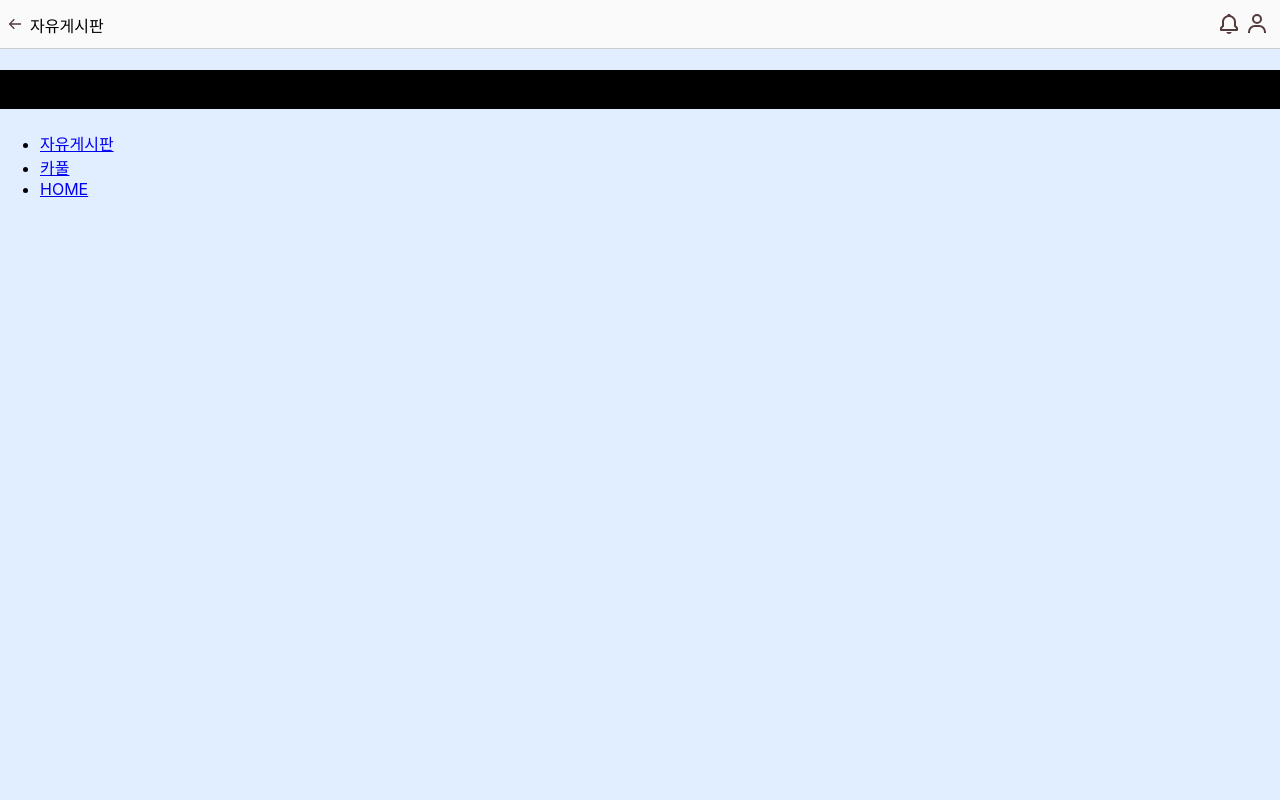
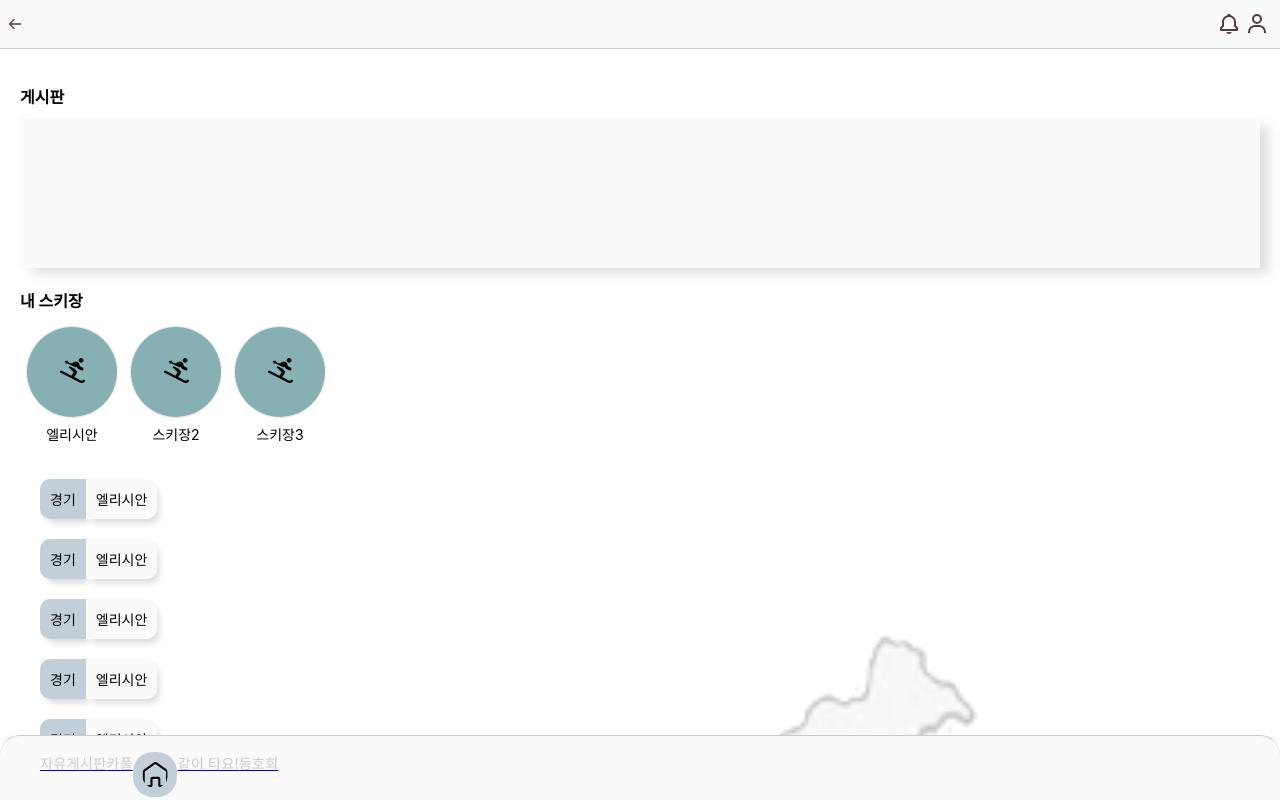
Before and after one commit to syj0396/ski-app-front, a React (Create React App) app: page / in a window 1280 px wide. Built offline with nearby package versions, Linux system fonts and the light colour scheme.

Commit message:
main page 진행

```diff
--- a/db.json
+++ b/db.json
@@ -0,0 +1,18 @@
+{
+    "board": [
+        {
+            "resort": "엘리시안",
+            "board_type": "자유게시판",
+            "title": "지금 사람 많나요?",
+            "username": "예진",
+            "date": "2022-10-18"
+        },
+        {
+            "resort": "엘리시안",
+            "board_type": "자유게시판",
+            "title": "힘들다 헥헥",
+            "username": "유저",
+            "date": "2022-10-18"
+        }
+    ]
+}
--- a/package.json
+++ b/package.json
@@ -7,7 +7,9 @@
     "@testing-library/react": "^13.4.0",
     "@testing-library/user-event": "^13.5.0",
     "axios": "^1.1.3",
+    "bootstrap": "^5.2.2",
     "react": "^18.2.0",
+    "react-bootstrap": "^2.5.0",
     "react-dom": "^18.2.0",
     "react-icons": "^4.4.0",
     "react-redux": "^8.0.4",
--- a/src/components/NavBar.js
+++ b/src/components/NavBar.js
@@ -1,5 +1,7 @@
 import React from 'react'
 import { Link } from 'react-router-dom'
+import styled from 'styled-components'
+import {GrHomeRounded} from 'react-icons/gr'
 
 export function NavBar() {
     const Menus = [
@@ -10,8 +12,8 @@ export function NavBar() {
         { name: "동호회", dis: "" }
     ]
   return (
-    <div>
-        <ul>
+    <Container>
+        <UL>
             {/* {
                 Menus.map((menu,i) => (
                     <li key={i}>
@@ -19,22 +21,58 @@ export function NavBar() {
                     </li>
                 ))
             } */}
-            <li>
+
             <Link to="/board">
-                    자유게시판
+                <NavList>자유게시판</NavList>
             </Link>
-            </li>
-            <li>
             <Link to="/board">
-                    카풀
+                <NavList>카풀</NavList>
             </Link>
-            </li>
-            <li>
             <Link to="/">
-                    HOME
+                <NavList><GrHomeRounded className="navBar-icon" /></NavList>
             </Link>
-            </li>
-        </ul>
-    </div>
+            <Link to="/board">
+                <NavList>같이 타요!</NavList>
+            </Link>
+            <Link to="/board">
+                <NavList>동호회</NavList>
+            </Link>
+        </UL>
+    </Container>
   )
 }
+
+const Container = styled.div`
+    position: fixed;
+    left: 0;
+    right: 0;
+    bottom: 0;
+    height: 4rem;
+    background-color: #FAFAFA;
+    border-top: 0.01rem solid #CCCCCC;
+    border-radius: 20px 20px 0 0;
+    align-items: center;
+`
+
+const UL = styled.ul`
+    display: flex;
+
+`
+
+const NavList = styled.li`
+    text-decoration: none !important;
+    list-style-type: none;
+    color: #CCCCCC;
+    font-size: 0.9rem;
+    //padding-left: 1rem;
+
+    .navBar-icon{
+        //position: fixed;
+        //bottom: 50;
+        width: 1.6rem;
+        height: 1.6rem;
+        background-color: #C2CFD8;
+        padding: 0.6rem;
+        border-radius: 20px;
+    }
+`
--- /dev/null
+++ b/src/components/ResortModal.js
@@ -0,0 +1,49 @@
+import React from 'react'
+import styled from 'styled-components'
+
+export function ResortModal(props) {
+    const clickOutside = (e) => {
+        if (e.target.className === "openModal") {
+            props.close();
+        }
+    }
+    return (
+    <Wrapper className={props.open ? "openModal skiModal" : "skiModal"} onClick={clickOutside}>
+        {props.open ? (
+            <ResortName>
+                {props.header}
+                <Button onClick={props.close}>&times;</Button>
+            </ResortName>
+        ): null}
+    </Wrapper>
+    )
+}
+
+const Wrapper = styled.div`
+    .skiModal {
+        display: none;
+        position: fixed;
+        top: 0;
+        right: 0;
+        bottom: 0;
+        left: 0;
+        z-index: 99;
+        background-color: rgba(0, 0, 0, 0.6);
+    }
+
+    .openModal {
+        display: flex;
+        align-items: center;
+        animation: modal-bg-shadow 0.3s;
+    }
+`
+
+const Button = styled.button`
+    outline: none;
+    cursor: pointer;
+    border: 0;
+`
+
+const ResortName = styled.div`
+
+`
--- /dev/null
+++ b/src/components/SkiButton.js
@@ -0,0 +1,49 @@
+import React, { useState } from 'react'
+import styled from 'styled-components'
+import img from '../imgs/한반도.png'
+import { ResortModal } from './ResortModal';
+
+export function SkiButton(props) {
+    const [resortOpen, setResortOpen] = useState(false);
+
+    const openResort = () => {
+        setResortOpen(true);
+        console.log(resortOpen)
+    }
+
+    const closeResort = () => {
+        setResortOpen(false);
+        console.log(resortOpen);
+    }
+
+    return (
+        <Button>
+            <Region>{props.region}</Region>
+            <ResortName onClick={openResort}>{props.name}</ResortName>
+            <ResortModal open={resortOpen} close={closeResort} header={props.name} />
+        </Button>
+
+    )
+}
+
+const Button = styled.div`
+display: flex;
+font-size: 14px;
+margin: 20px;
+`
+
+const Region = styled.div`
+    background-color: #C2CFD8;
+    padding: 10px;
+    border-radius: 10px 0 0 10px;
+    //border: 1px solid #48494B;
+    box-shadow: 4px 6px 6px -2px rgba(17, 20, 24, 0.15);
+`
+
+const ResortName = styled.div`
+    background-color: #FAFAFA;
+    border-radius: 0 10px 10px 0;
+    padding: 10px;
+    //border: 1px solid #48494B;
+    box-shadow: 4px 6px 6px -2px rgba(17, 20, 24, 0.15);
+`
--- a/src/components/TopBar.js
+++ b/src/components/TopBar.js
@@ -6,7 +6,7 @@ export function TopBar() {
         <Container>
             <LeftSide>
                 <BiArrowBack className="backBtn"/>
-                <PageName>자유게시판</PageName>
+                <PageName></PageName>
             </LeftSide>
             <RightSide>
                 <BiBell className="bellBtn"/>
--- a/src/index.css
+++ b/src/index.css
@@ -1,5 +1,5 @@
 body {
-  background-color: #E1EEFF;
+  /* background-color: #E1EEFF; */
   margin: 0;
   font-family: -apple-system, BlinkMacSystemFont, 'Segoe UI', 'Roboto', 'Oxygen',
     'Ubuntu', 'Cantarell', 'Fira Sans', 'Droid Sans', 'Helvetica Neue',
--- a/src/pages/Home.js
+++ b/src/pages/Home.js
@@ -1,13 +1,144 @@
 import styled from 'styled-components'
+import { Card } from "react-bootstrap"
+import img from '../imgs/한반도.png'
+import {FaSkiing} from 'react-icons/fa'
+import { SkiButton } from '../components/SkiButton'
 
 export function Home() {
+    const MyResort = ["엘리시안", "스키장2", "스키장3"];
+    const resorts = [
+        {"region": "경기", "name": "엘리시안"},
+        {"region": "경기", "name": "엘리시안"},
+        {"region": "경기", "name": "엘리시안"},
+        {"region": "경기", "name": "엘리시안"},
+        {"region": "경기", "name": "엘리시안"},
+    ];
     return(
-        <BoardContainer>
-            <h1>test</h1>
-        </BoardContainer>
+        <Container>
+            <Wrapper>
+                <Index>게시판</Index>
+                <BoardBox>
+                    {/* loadPost(id)로 최근 3개 불러와서, 배열에 저장? */}
+                    {/* 배열로 map */}
+                </BoardBox>
+            </Wrapper>
+
+            <Wrapper>
+                <Index>내 스키장</Index>
+                <Box>
+                    {
+                        MyResort.map((resort) => (
+                            <MySkiWrap>
+                            <MySki>
+                                <FaSkiing className="home-ski-icon" />
+                            </MySki>
+                            <div className="home-resort-name">{resort}</div>
+                            </MySkiWrap>
+                        ))
+                    }
+                </Box>
+            </Wrapper>
+
+            <Map>
+                {
+                    resorts.map(resort => (
+                        <SkiButton {...resort} />
+                    ))
+                }
+            </Map>
+        </Container>
     )
 }
 
-const BoardContainer = styled.div`
-    background-color: black;
+const Container = styled.div`
+    padding: 20px;
 `
+
+const Wrapper = styled.div`
+margin-bottom: 20px;
+`
+const Index = styled.div`
+    font-weight: bolder;
+    margin-top: 15px;
+`
+const BoardBox = styled.div`
+//background-color: #EFEADD;
+background-color:#FAFAFA;
+margin-top: 10px;
+box-shadow: 10px 7px 12px -2px rgba(17, 20, 24, 0.15);
+
+height: 150px;
+`
+
+const Box = styled.div`
+display: flex;
+border-radius: 10px;
+padding: 15px 0;
+
+//height: 8rem;
+
+
+}
+`
+
+const MySkiWrap = styled.div`
+    display: block;
+    text-align: center;
+
+    .home-resort-name {
+        font-size: 14px;
+        padding-top: 7px;
+    }
+`
+
+const MySki = styled.button`
+background-color: #86B0B4;
+box-shadow: 0 0 1px 1px rgba(17, 20, 24, 0.1);
+border-radius: 45px;
+border: none;
+margin-right: 7px;
+margin-left: 7px;
+width: 90px;
+height: 90px;
+text-align: center;
+font-size: 14px;
+line-height: 100px;
+font-weight: bold;
+
+.home-ski-icon {
+    width: 25px;
+    height: 25px;
+    color: black;
+}
+`
+
+
+
+const Map = styled.div`
+background-image: url(${img});
+background-size: cover;
+width: 100%;
+height: 100%;
+`
+
+const Button = styled.div`
+    display: flex;
+    font-size: 14px;
+    margin: 20px;
+`
+
+const Region = styled.div`
+    background-color: #C2CFD8;
+    padding: 10px;
+    border-radius: 10px 0 0 10px;
+    //border: 1px solid #48494B;
+    box-shadow: 4px 6px 6px -2px rgba(17, 20, 24, 0.15);
+`
+
+const ResortName = styled.div`
+    background-color: #FAFAFA;
+    border-radius: 0 10px 10px 0;
+    padding: 10px;
+    //border: 1px solid #48494B;
+    box-shadow: 4px 6px 6px -2px rgba(17, 20, 24, 0.15);
+`
```
Also changed, not shown: src/imgs/한반도.png (added), 1 other file (tests, documents, lock files or other folders). Lines whose indentation alone changed are shown as unchanged.
